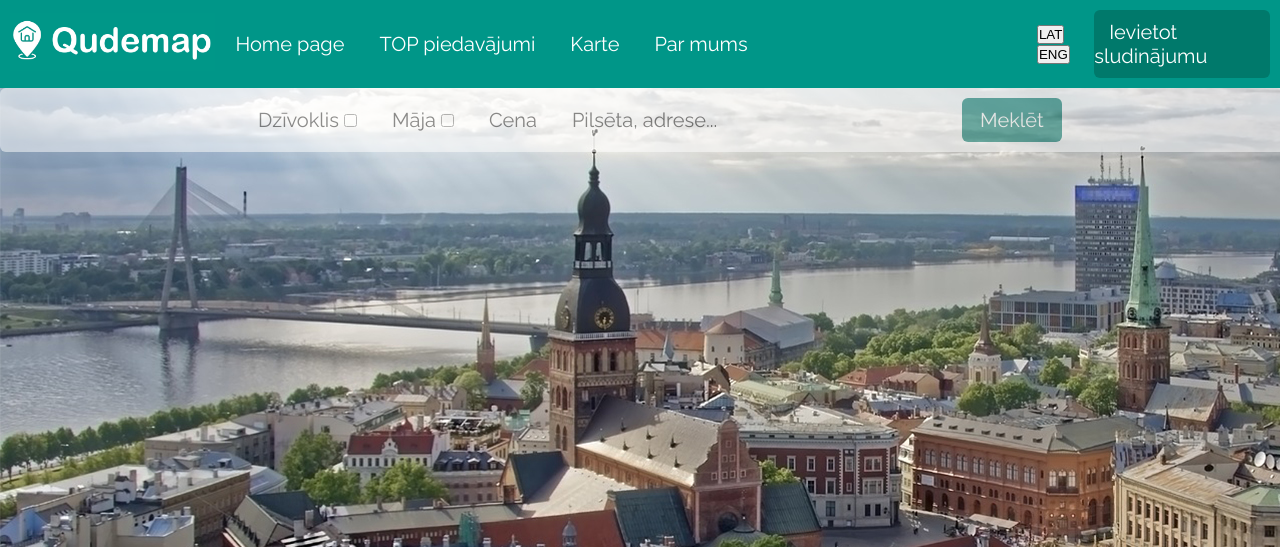
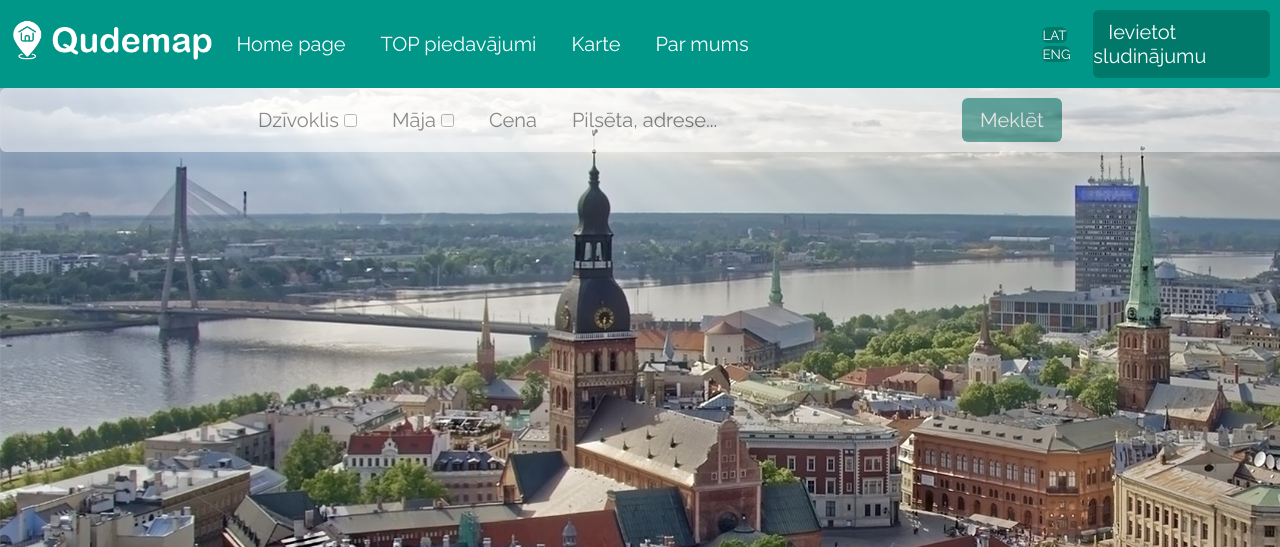
Before and after one commit to MirenAndris/QudemapDemo, a Flask app: template templates/indexEN.html in a window 1280 px wide. Shown: the top 547 px of the page. Run offline with Flask 2, Linux system fonts and the light colour scheme; the template is opened without the code that fills it, so the values that code supplies are empty.

Commit message:
button style 1

```diff
--- a/static/style.css
+++ b/static/style.css
@@ -328,6 +328,18 @@ textarea{
 	color: #009688;
 	border: 1px solid #009688;
 }
+.button_lang{
+	color: #FFFFFF;
+	border: 0px solid transparent;
+	background-color: #00796B;
+	border-radius: 6px;
+	font-family: 'Raleway', sans-serif;
+}
+.button_lang:hover{
+	background-color: #FFFFFF;
+	color: #009688;
+	border: 1px solid #009688;
+}
 .space{
 	width: 0;
 	height: 74px;
--- a/templates/indexEN.html
+++ b/templates/indexEN.html
@@ -31,8 +31,8 @@
 				</div>
 				<div class="header_section">
 					<nav>
-						<button onclick="setLanguageLV();">LAT</button>
-						<button onclick="setLanguageEN();">ENG</button>
+						<button onclick="setLanguageLV();" class="button_lang">LAT</button>
+						<button onclick="setLanguageEN();" class="button_lang">ENG</button>
 					</nav>
 					<div class="header_item_headerButton2">
 						<a href="https://www.ss.lv/lv/new/" class="hB2">Ievietot sludinājumu</a>
--- a/templates/indexLV.html
+++ b/templates/indexLV.html
@@ -31,8 +31,8 @@
 				</div>
 				<div class="header_section">
 					<nav>
-						<button onclick="setLanguageLV();">LAT</button>
-						<button onclick="setLanguageEN();">ENG</button>
+						<button onclick="setLanguageLV();" class="button_lang">LAT</button>
+						<button onclick="setLanguageEN();" class="button_lang">ENG</button>
 					</nav>
 					<div class="header_item_headerButton2">
 						<a href="https://www.ss.lv/lv/new/" class="hB2">Ievietot sludinājumu</a>
```
